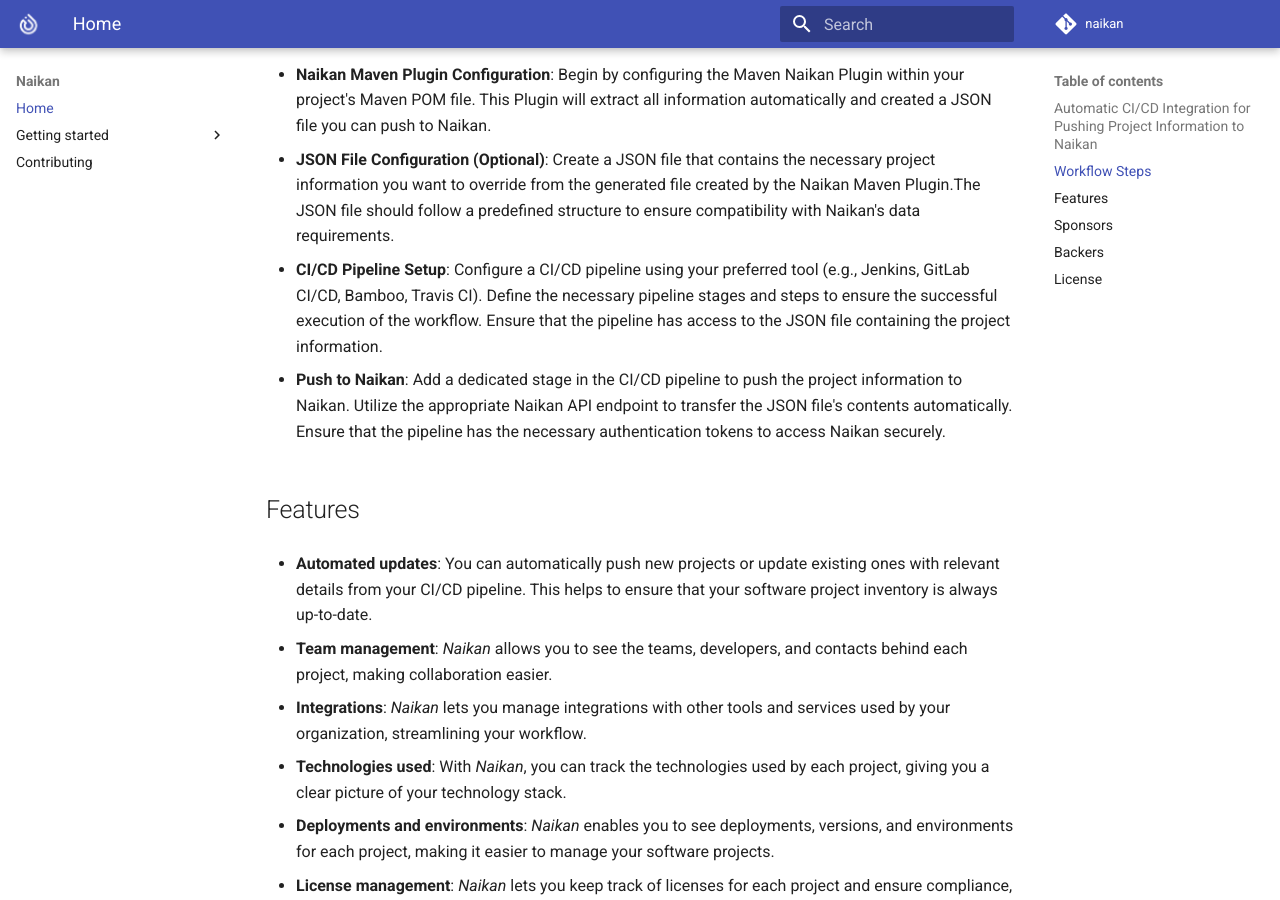
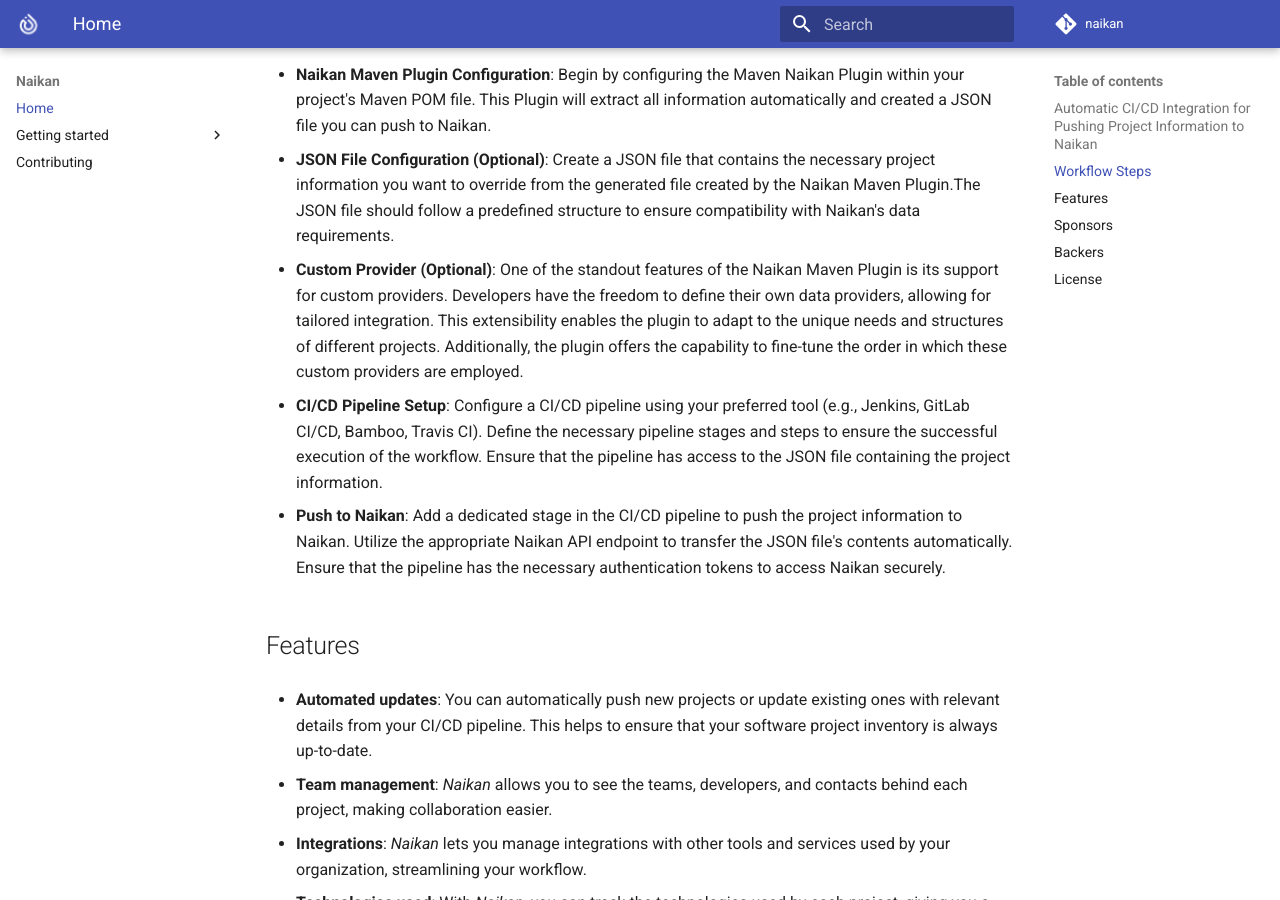
Before and after one commit to enofex/naikan, an MkDocs documentation site: the page built from docs/index.md, in a window 1280 px wide and 900 px high, scrolled down 1034 px. Built offline with MkDocs 1.6.1 and Material for MkDocs 9.7.7, drawn with Linux system fonts in a browser that asks for light colours; comment, search, counter and statistics services are not loaded.

Commit message:
Update index.md

```diff
--- a/docs/index.md
+++ b/docs/index.md
@@ -27,6 +27,9 @@
 
 * **JSON File Configuration (Optional)**: Create a JSON file that contains the necessary project information you want to override from the generated file created by the Naikan Maven Plugin.The JSON file should follow a predefined structure to ensure compatibility with Naikan's data
   requirements.
+
+* **Custom Provider (Optional)**: One of the standout features of the Naikan Maven Plugin is its support for custom providers. Developers have the freedom to define their own data providers, allowing for tailored integration. This extensibility enables the plugin to adapt to the unique needs and structures of different projects. Additionally, the plugin offers the capability to fine-tune the order in which these custom providers are employed.
+
 
 * **CI/CD Pipeline Setup**: Configure a CI/CD pipeline using your preferred tool (e.g., Jenkins,
   GitLab CI/CD, Bamboo, Travis CI). Define the necessary pipeline stages and steps to ensure the
```
